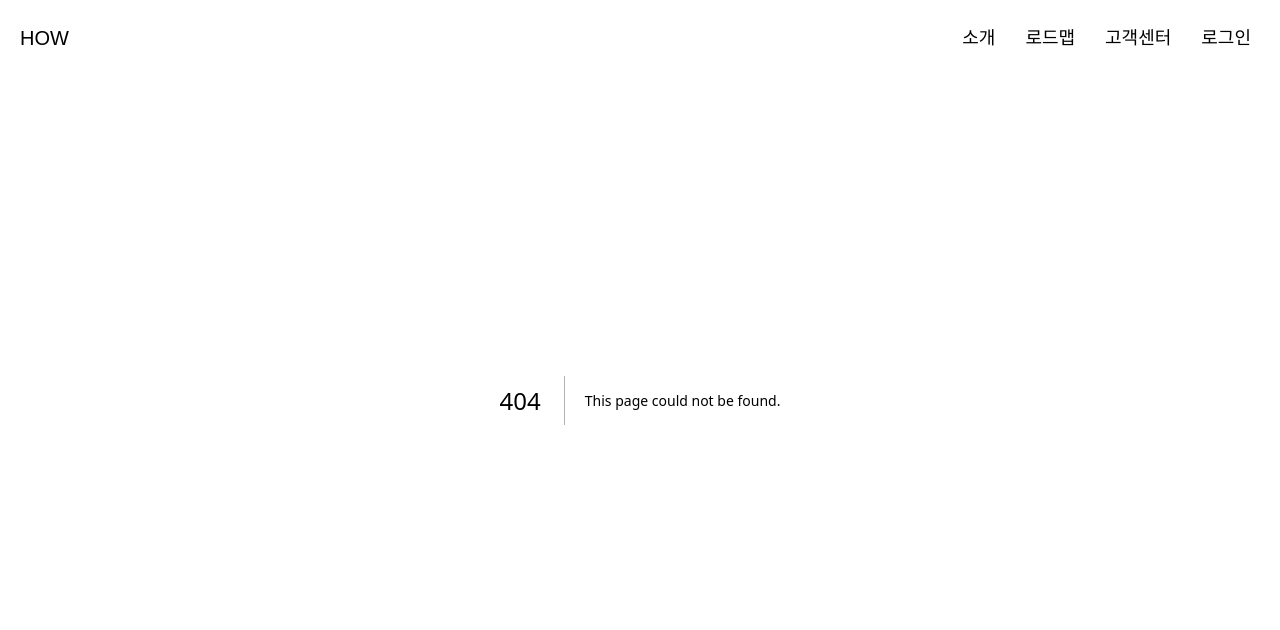
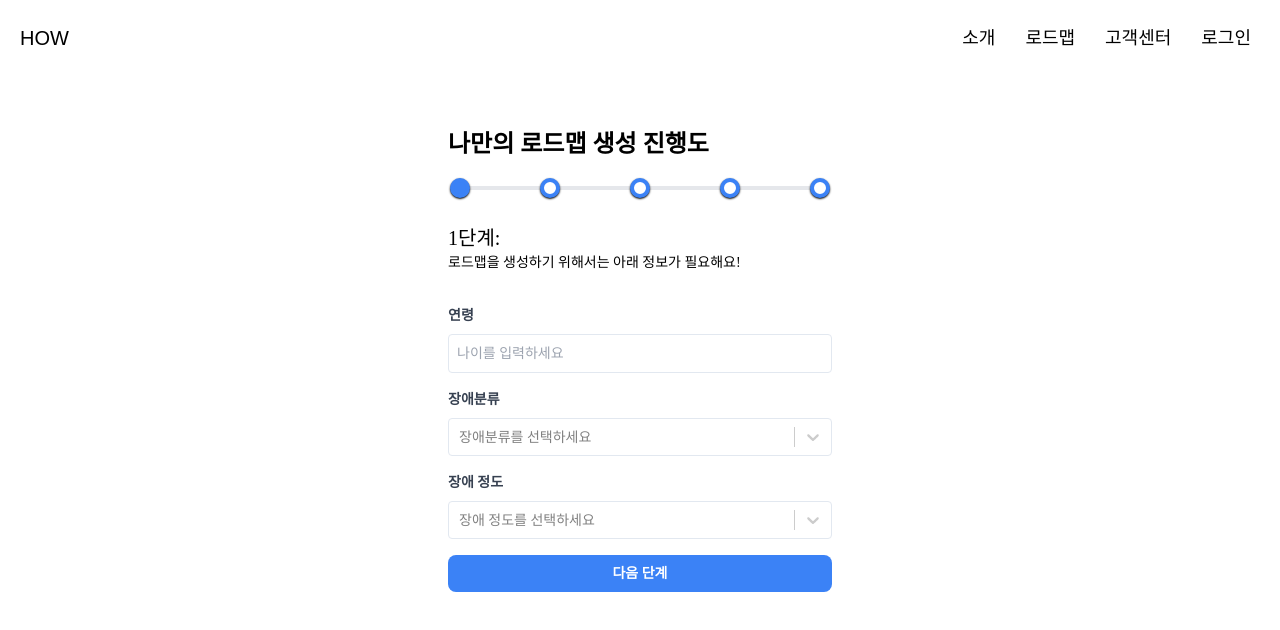
Before and after one commit to H-O-W/how-fe, a Next.js app: page /roadmap/create in a window 1280 px wide. Before the commit this address had no page. Shown: the top 630 px of the page. Built offline with nearby package versions, Linux system fonts and the light colour scheme; a web font is replaced by a local one.

Commit message:
feat: 로드맵 생성페이지 라우팅 따로, 로드맵 없을시 생성페이지로 이동 구현

```diff
--- /dev/null
+++ b/src/app/roadmap/create/page.js
@@ -0,0 +1,114 @@
+"use client";
+import DetailDataForm from "../../Components/userdata-form/DetailDataForm";
+import { useRecoilState } from "recoil";
+import roadmapState from "../../Store/roadmapState";
+import { useState } from "react";
+import Step1 from "../../Components/userdata-form/Step1";
+import Step2 from "../../Components/userdata-form/Step2";
+import Step3 from "../../Components/userdata-form/Step3";
+import Step4 from "../../Components/userdata-form/Step4";
+import { currentStepState } from "../../Store/roadmapFormState";
+import { FaSpinner } from "react-icons/fa";
+
+const RoadMapPage = () => {
+  const [existRoadmap, setExistRoadmap] = useRecoilState(roadmapState);
+  const [step, setStep] = useRecoilState(currentStepState);
+  const nextStep = () => setStep(step + 1);
+  const prevStep = () => setStep(step - 1);
+
+  const handleSubmit = () => {
+    try {
+    } catch (error) {
+      console.error(error);
+    }
+  };
+
+  return (
+    <section className="bg-white h-screen flex flex-col items-center pretendard pt-32">
+      {existRoadmap ? (
+        <div></div>
+      ) : (
+        <div className="min-w-96 ">
+          {/* 현재 단계 */}
+          <h3 className="text-2xl font-semibold">나만의 로드맵 생성 진행도</h3>
+          <div className="p-3 w-full mt-3 mb-6">
+            <div className="progress relative h-1 bg-white">
+              <div
+                className={`absolute left-0 -translate-x-2.5 -translate-y-0.5 -top-full w-5 h-5 shadow-sm shadow-black  border-4 ${
+                  step >= 1 ? "bg-blue-500" : "bg-white"
+                } border-blue-500  rounded-full z-10 `}
+              />
+
+              <div
+                className={`successLine left-0 h-full w-1/4 translate-y-0.5 ${
+                  step > 1 ? "bg-blue-300" : "bg-gray-200"
+                }`}
+              />
+
+              <div
+                className={`absolute left-1/4 -translate-x-2.5 -translate-y-0.5 -top-full w-5 h-5 shadow-sm shadow-black  border-4 ${
+                  step >= 2 ? "bg-blue-500" : "bg-white"
+                } border-blue-500 rounded-full  z-10`}
+              />
+
+              <div
+                className={`successLine left-1/4 h-full w-1/4 translate-y-0.5 ${
+                  step > 2 ? "bg-blue-300" : "bg-gray-200"
+                }`}
+              />
+
+              <div
+                className={`absolute left-2/4 -translate-x-2.5 -translate-y-0.5 -top-full w-5 h-5 shadow-sm shadow-black border-4 ${
+                  step >= 3 ? "bg-blue-500" : "bg-white"
+                } border-blue-500 rounded-full z-10`}
+              />
+
+              <div
+                className={`successLine left-2/4 h-full w-1/4 translate-y-0.5 ${
+                  step > 3 ? "bg-blue-300" : "bg-gray-200"
+                }`}
+              />
+
+              <div
+                className={`absolute left-3/4 -translate-x-2.5 -translate-y-0.5 -top-full w-5 h-5 shadow-sm shadow-black  border-4 ${
+                  step >= 4 ? "bg-blue-500" : "bg-white"
+                } border-blue-500 rounded-full z-10`}
+              />
+
+              <div
+                className={`successLine left-3/4 h-full w-1/4 translate-y-0.5 ${
+                  step > 4 ? "bg-blue-300" : "bg-gray-200"
+                }`}
+              />
+
+              <div
+                className={`absolute left-full -translate-x-2.5 -translate-y-0.5 -top-full w-5 h-5 shadow-sm shadow-black border-4 ${
+                  step >= 5 ? "bg-blue-500" : "bg-white"
+                } border-blue-500 rounded-full z-10`}
+              />
+            </div>
+          </div>
+          <div>
+            <div className="text-xl">{step}단계:</div>
+            {step < 5 && <div className="">로드맵을 생성하기 위해서는 아래 정보가 필요해요!</div>}
+          </div>
+          {step === 1 && <Step1 onNext={nextStep} />}
+          {step === 2 && <Step2 onNext={nextStep} onPrev={prevStep} />}
+          {step === 3 && <Step3 onNext={nextStep} onPrev={prevStep} />}
+          {step === 4 && <Step4 onPrev={prevStep} onSubmit={handleSubmit} />}
+          {step === 5 && (
+            <div className="flex flex-col w-full items-center">
+              <p className="w-full text-left">입력해주신 정보들로 로드맵을 생성하는 중이에요!</p>
+              <div className="w-2/3 aspect-square flex flex-col items-center justify-center gap-3  opacity-60">
+                <FaSpinner className="text-3xl animate-spin" />
+                <div>로드맵 생성 중...</div>
+              </div>
+            </div>
+          )}
+        </div>
+      )}
+    </section>
+  );
+};
+
+export default RoadMapPage;
--- a/src/app/roadmap/page.js
+++ b/src/app/roadmap/page.js
@@ -1,114 +1,23 @@
 "use client";
-import DetailDataForm from "../Components/userdata-form/DetailDataForm";
+
 import { useRecoilState } from "recoil";
 import roadmapState from "../Store/roadmapState";
-import { useState } from "react";
-import Step1 from "../Components/userdata-form/Step1";
-import Step2 from "../Components/userdata-form/Step2";
-import Step3 from "../Components/userdata-form/Step3";
-import Step4 from "../Components/userdata-form/Step4";
-import { currentStepState } from "../Store/roadmapFormState";
-import { FaSpinner } from "react-icons/fa";
+import { useEffect } from "react";
+import { useRouter } from "next/navigation";
 
-const RoadMapPage = () => {
-  const [existRoadmap, setExistRoadmap] = useRecoilState(roadmapState);
-  const [step, setStep] = useRecoilState(currentStepState);
-  const nextStep = () => setStep(step + 1);
-  const prevStep = () => setStep(step - 1);
+const Roadmap = () => {
+  const [isExistRoadmap, setIsExistRoadmap] = useRecoilState(roadmapState);
+  const router = useRouter();
+  useEffect(() => {
+    if (isExistRoadmap) {
 
-  const handleSubmit = () => {
-    try {
-    } catch (error) {
-      console.error(error);
+    } else {
+      console.log('로드맵이 없습니다! 생성 페이지로 이동...')
+      router.push("/roadmap/create");
     }
-  };
+  }, [isExistRoadmap]);
 
-  return (
-    <section className="bg-white h-screen flex flex-col items-center pretendard pt-32">
-      {existRoadmap ? (
-        <div></div>
-      ) : (
-        <div className="min-w-96 ">
-          {/* 현재 단계 */}
-          <h3 className="text-2xl font-semibold">나만의 로드맵 생성 진행도</h3>
-          <div className="p-3 w-full mt-3 mb-6">
-            <div className="progress relative h-1 bg-white">
-              <div
-                className={`absolute left-0 -translate-x-2.5 -translate-y-0.5 -top-full w-5 h-5 shadow-sm shadow-black  border-4 ${
-                  step >= 1 ? "bg-blue-500" : "bg-white"
-                } border-blue-500  rounded-full z-10 `}
-              />
-
-              <div
-                className={`successLine left-0 h-full w-1/4 translate-y-0.5 ${
-                  step > 1 ? "bg-blue-300" : "bg-gray-200"
-                }`}
-              />
-
-              <div
-                className={`absolute left-1/4 -translate-x-2.5 -translate-y-0.5 -top-full w-5 h-5 shadow-sm shadow-black  border-4 ${
-                  step >= 2 ? "bg-blue-500" : "bg-white"
-                } border-blue-500 rounded-full  z-10`}
-              />
-
-              <div
-                className={`successLine left-1/4 h-full w-1/4 translate-y-0.5 ${
-                  step > 2 ? "bg-blue-300" : "bg-gray-200"
-                }`}
-              />
-
-              <div
-                className={`absolute left-2/4 -translate-x-2.5 -translate-y-0.5 -top-full w-5 h-5 shadow-sm shadow-black border-4 ${
-                  step >= 3 ? "bg-blue-500" : "bg-white"
-                } border-blue-500 rounded-full z-10`}
-              />
-
-              <div
-                className={`successLine left-2/4 h-full w-1/4 translate-y-0.5 ${
-                  step > 3 ? "bg-blue-300" : "bg-gray-200"
-                }`}
-              />
-
-              <div
-                className={`absolute left-3/4 -translate-x-2.5 -translate-y-0.5 -top-full w-5 h-5 shadow-sm shadow-black  border-4 ${
-                  step >= 4 ? "bg-blue-500" : "bg-white"
-                } border-blue-500 rounded-full z-10`}
-              />
-
-              <div
-                className={`successLine left-3/4 h-full w-1/4 translate-y-0.5 ${
-                  step > 4 ? "bg-blue-300" : "bg-gray-200"
-                }`}
-              />
-
-              <div
-                className={`absolute left-full -translate-x-2.5 -translate-y-0.5 -top-full w-5 h-5 shadow-sm shadow-black border-4 ${
-                  step >= 5 ? "bg-blue-500" : "bg-white"
-                } border-blue-500 rounded-full z-10`}
-              />
-            </div>
-          </div>
-          <div>
-            <div className="text-xl">{step}단계:</div>
-            {step < 5 && <div className="">로드맵을 생성하기 위해서는 아래 정보가 필요해요!</div>}
-          </div>
-          {step === 1 && <Step1 onNext={nextStep} />}
-          {step === 2 && <Step2 onNext={nextStep} onPrev={prevStep} />}
-          {step === 3 && <Step3 onNext={nextStep} onPrev={prevStep} />}
-          {step === 4 && <Step4 onPrev={prevStep} onSubmit={handleSubmit} />}
-          {step === 5 && (
-            <div className="flex flex-col w-full items-center">
-              <p className="w-full text-left">입력해주신 정보들로 로드맵을 생성하는 중이에요!</p>
-              <div className="w-2/3 aspect-square flex flex-col items-center justify-center gap-3  opacity-60">
-                <FaSpinner className="text-3xl animate-spin" />
-                <div>로드맵 생성 중...</div>
-              </div>
-            </div>
-          )}
-        </div>
-      )}
-    </section>
-  );
+  return <div>{'생성된 로드맵을 조회하는 페이지'}</div>;
 };
 
-export default RoadMapPage;
+export default Roadmap;
```
